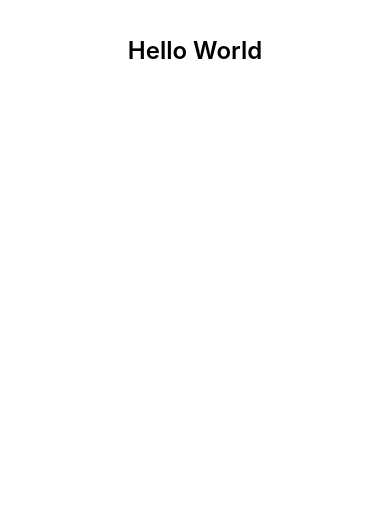
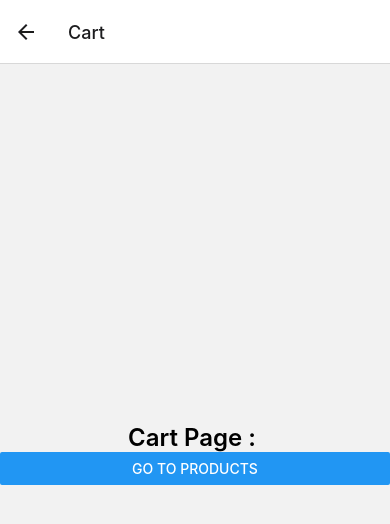
Before and after one commit to vinaybajjuri58/native-projects, a React Native app: screen /Cart in a window 390 px wide. Shown: the top 524 px of the page. Built offline with nearby package versions, Linux system fonts and the light colour scheme.

Commit message:
Feat: Implemented different Screens

```diff
--- a/App.js
+++ b/App.js
@@ -8,12 +8,23 @@
 
 import React from 'react';
 import {Text, View, StyleSheet} from 'react-native';
+import {ProductsListingScreen, CartScreen} from './Screens';
+import {DataProvider} from './Context';
+import {NavigationContainer} from '@react-navigation/native';
+import {createNativeStackNavigator} from '@react-navigation/native-stack';
+
+const MyStack = createNativeStackNavigator();
 
 const App = () => {
   return (
-    <View style={styles.sectionContainer}>
-      <Text style={styles.sectionTitle}>Hello World</Text>
-    </View>
+    <NavigationContainer>
+      <DataProvider>
+        <MyStack.Navigator>
+          <MyStack.Screen name="Products" component={ProductsListingScreen} />
+          <MyStack.Screen name="Cart" component={CartScreen} />
+        </MyStack.Navigator>
+      </DataProvider>
+    </NavigationContainer>
   );
 };
 
--- /dev/null
+++ b/Context/DataProvider.js
@@ -0,0 +1,20 @@
+import React, {createContext, useContext, useReducer} from 'react';
+import {reducerFunction} from './reducerFunction';
+
+const DataContext = createContext();
+
+export const DataProvider = ({children}) => {
+  const [dataState, dispatch] = useReducer(reducerFunction, {
+    products: [],
+    cartProducts: [],
+  });
+  return (
+    <DataContext.Provider value={{dataState, dispatch}}>
+      {children}
+    </DataContext.Provider>
+  );
+};
+
+export const useData = () => {
+  return useContext(DataContext);
+};
--- /dev/null
+++ b/Context/index.js
@@ -0,0 +1 @@
+export {DataProvider, useData} from './DataProvider';
--- /dev/null
+++ b/Context/reducerFunction.js
@@ -0,0 +1,8 @@
+export const reducerFunction = (state, action) => {
+  switch (action.key) {
+    default:
+      return {
+        ...state,
+      };
+  }
+};
--- /dev/null
+++ b/Screens/CartScreen.js
@@ -0,0 +1,26 @@
+import React from 'react';
+import {View, Text, StyleSheet, Button} from 'react-native';
+export const CartScreen = ({navigation}) => {
+  return (
+    <View style={styles.mainContainer}>
+      <Text style={styles.headerStyle}>Cart Page : </Text>
+      <Button
+        title="Go to products"
+        onPress={() => navigation.navigate('Products')}
+      />
+    </View>
+  );
+};
+
+const styles = StyleSheet.create({
+  mainContainer: {
+    flex: 1,
+    flexDirection: 'column',
+    justifyContent: 'center',
+  },
+  headerStyle: {
+    fontSize: 24,
+    fontWeight: '600',
+    alignSelf: 'center',
+  },
+});
--- /dev/null
+++ b/Screens/ProductsListingScreen.js
@@ -0,0 +1,24 @@
+import React from 'react';
+import {Text, View, StyleSheet, Button} from 'react-native';
+export const ProductsListingScreen = ({navigation}) => {
+  return (
+    <View style={styles.mainContainer}>
+      <Text style={styles.headerStyle}>Products : </Text>
+      <Button title="Go to Cart" onPress={() => navigation.navigate('Cart')} />
+    </View>
+  );
+};
+
+const styles = StyleSheet.create({
+  mainContainer: {
+    flex: 1,
+    padding: 1,
+    flexDirection: 'column',
+    justifyContent: 'center',
+  },
+  headerStyle: {
+    alignSelf: 'center',
+    fontSize: 24,
+    fontWeight: '600',
+  },
+});
--- /dev/null
+++ b/Screens/index.js
@@ -0,0 +1,2 @@
+export {CartScreen} from './CartScreen';
+export {ProductsListingScreen} from './ProductsListingScreen';
--- a/package.json
+++ b/package.json
@@ -10,8 +10,12 @@
     "lint": "eslint ."
   },
   "dependencies": {
+    "@react-navigation/native": "^6.0.7",
+    "@react-navigation/native-stack": "^6.3.0",
     "react": "17.0.2",
-    "react-native": "0.67.1"
+    "react-native": "0.67.1",
+    "react-native-safe-area-context": "^3.3.2",
+    "react-native-screens": "^3.10.2"
   },
   "devDependencies": {
     "@babel/core": "^7.12.9",
```
Also changed, not shown: 2 other files (tests, documents, lock files or other folders).
